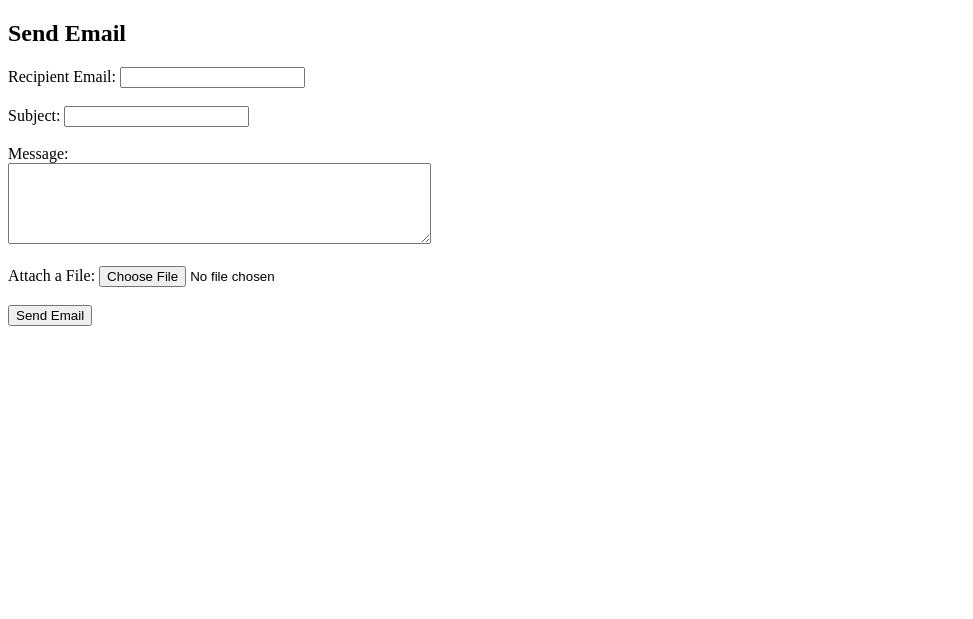
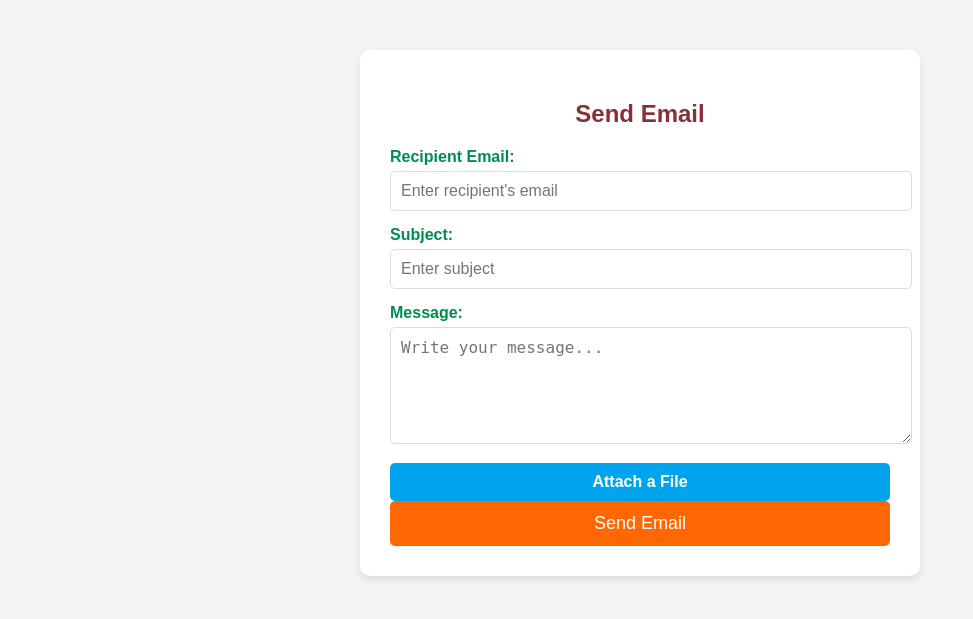
Before and after one commit to bkyalo/mailingSystem, a PHP site: page / in a window 1280 px wide. Shown: the top 619 px of the page, without its empty margins (0-973 px from the left). Run offline with PHP 8.4, Linux system fonts and the light colour scheme.

Commit message:
Update on styling

```diff
--- a/index.php
+++ b/index.php
@@ -4,23 +4,108 @@
     <meta charset="UTF-8">
     <meta name="viewport" content="width=device-width, initial-scale=1.0">
     <title>Send Email with Attachment</title>
+    <style>
+        body {
+            font-family: Arial, sans-serif;
+            background-color: #f4f4f4;
+            margin: 0;
+            padding: 0;
+        }
+
+        .container {
+            max-width: 500px;
+            margin: 50px auto;
+            background: white;
+            padding: 30px;
+            border-radius: 10px;
+            box-shadow: 0 4px 8px rgba(0, 0, 0, 0.1);
+        }
+
+        h2 {
+            text-align: center;
+            color: #873036;
+        }
+
+        label {
+            font-weight: bold;
+            color: #008C4F;
+        }
+
+        input, textarea {
+            width: 100%;
+            padding: 10px;
+            margin: 5px 0 15px;
+            border: 1px solid #ddd;
+            border-radius: 5px;
+            font-size: 16px;
+        }
+
+        input:focus, textarea:focus {
+            border-color: #00A4EE;
+            outline: none;
+        }
+
+        button {
+            width: 100%;
+            background: #FE6702;
+            color: white;
+            padding: 12px;
+            border: none;
+            border-radius: 5px;
+            font-size: 18px;
+            cursor: pointer;
+            transition: 0.3s;
+        }
+
+        button:hover {
+            background: #873036;
+        }
+
+        .file-input {
+            display: flex;
+            align-items: center;
+            justify-content: center;
+            background: #00A4EE;
+            padding: 10px;
+            border-radius: 5px;
+            cursor: pointer;
+            text-align: center;
+            color: white;
+            font-weight: bold;
+            transition: 0.3s;
+        }
+
+        .file-input:hover {
+            background: #008C4F;
+        }
+
+        .file-input input {
+            display: none;
+        }
+    </style>
 </head>
 <body>
+
+    <div class="container">
         <h2>Send Email</h2>
         <form action="send_email.php" method="POST" enctype="multipart/form-data">
             <label for="to">Recipient Email:</label>
-        <input type="email" name="to" required><br><br>
+            <input type="email" name="to" placeholder="Enter recipient's email" required>
 
             <label for="subject">Subject:</label>
-        <input type="text" name="subject" required><br><br>
+            <input type="text" name="subject" placeholder="Enter subject" required>
 
-        <label for="message">Message:</label><br>
-        <textarea name="message" rows="5" cols="50" required></textarea><br><br>
+            <label for="message">Message:</label>
+            <textarea name="message" rows="5" placeholder="Write your message..." required></textarea>
 
-        <label for="attachment">Attach a File:</label>
-        <input type="file" name="attachment"><br><br>
+            <label class="file-input">
+                Attach a File
+                <input type="file" name="attachment">
+            </label>
 
             <button type="submit" name="send">Send Email</button>
         </form>
+    </div>
+
 </body>
 </html>
```
Lines whose indentation alone changed are shown as unchanged.
